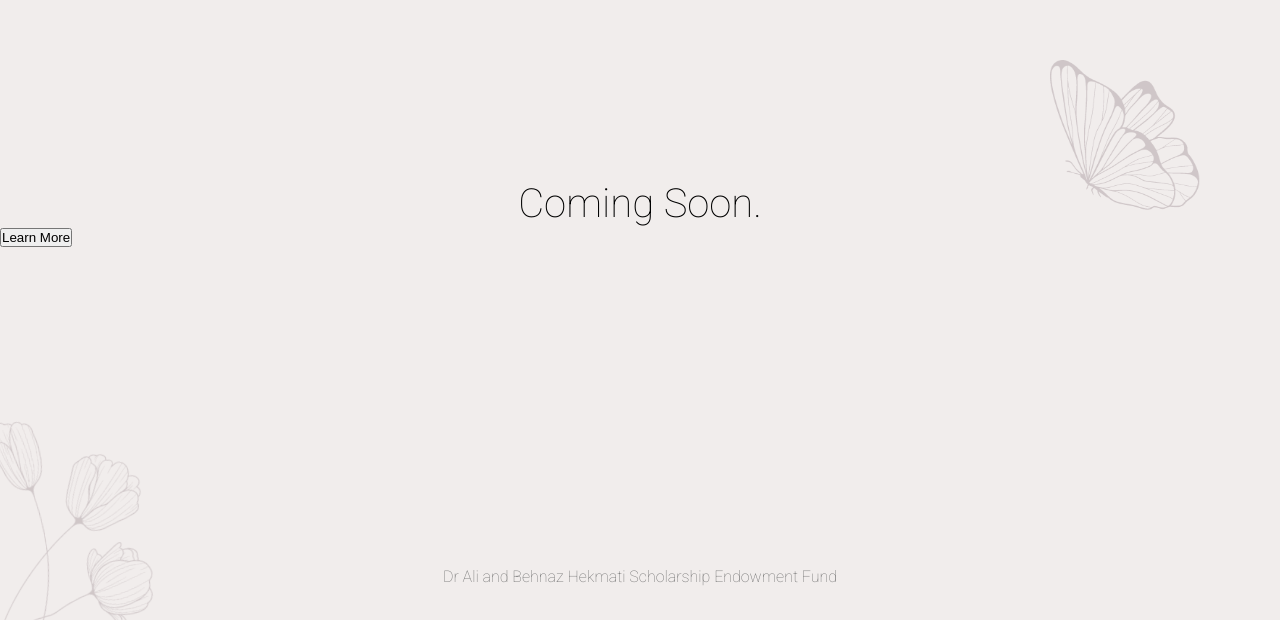
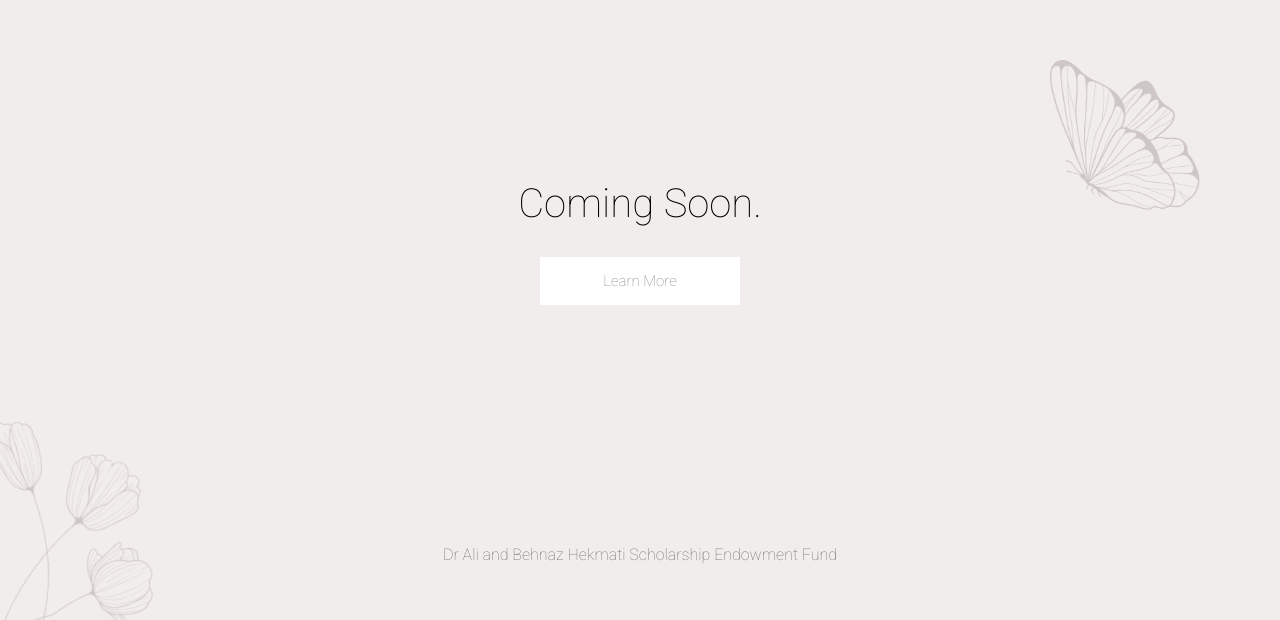
Before and after one commit to aurangg/doctor_ali_m_hekmati, a plain HTML site: page index.html in a window 1280 px wide. Shown: the part 180-800 px from the top of the page. Drawn offline with Linux system fonts and the light colour scheme.

Commit message:
Update style.css

```diff
--- a/style.css
+++ b/style.css
@@ -34,16 +34,34 @@ body {
   font-size:40px;
   padding-top:45vh;
 }
-.banner #date{
-  text-align:center;
-  font-weight:100;
-  color:#707070;
-  padding-top:20px;
+.banner button{
+  width:200px;
+  margin-top:30px;
+  padding:15px;
+  background-color: white;
+  color:#838383;
+  font-weight: 100;
+  font-size:15px;
+  font-family: "Roboto", sans-serif;
+  border:none;
+  transition: 0.3s;
+}
+.banner button:focus{
+  outline:1px #838383;
+}
+.banner button:hover{
+  background-color:#838383;
+  color:white;
+}
+.banner .center {
+  display: flex;
+  justify-content: center;
+  align-items: center;
 }
 .banner p{
   text-align:center;
   font-weight: 100;
-  padding-top:40vh;
+  padding-top:30vh;
   color:#707070;
 }
 @media(max-width:450px){
```
